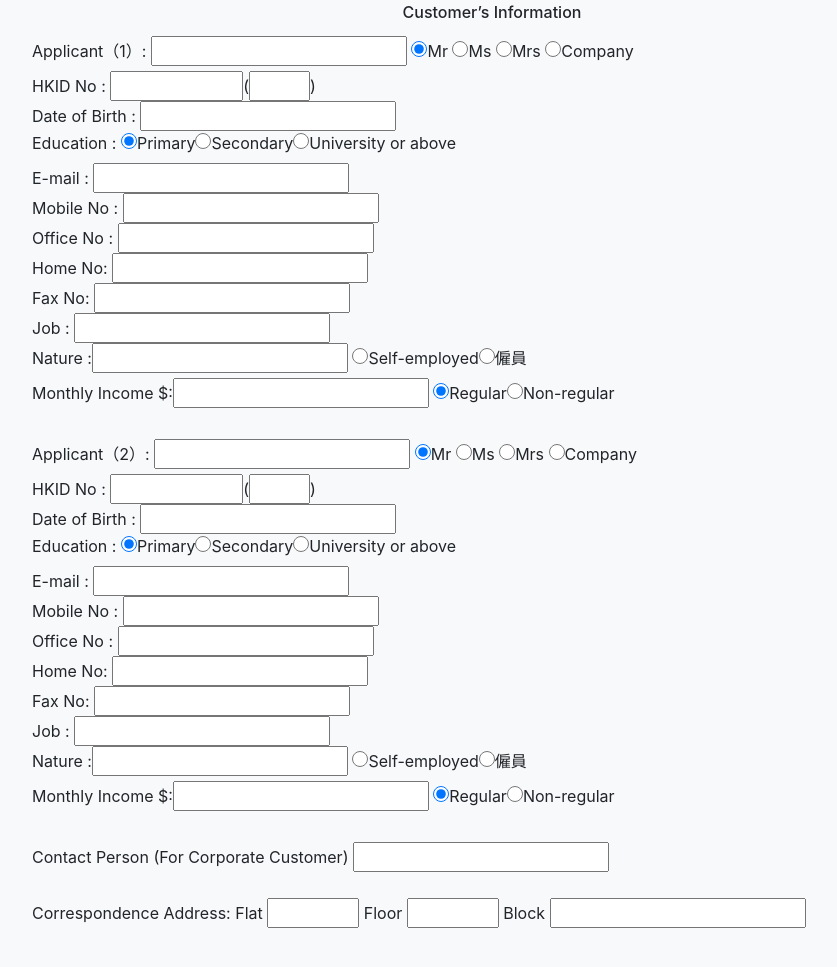
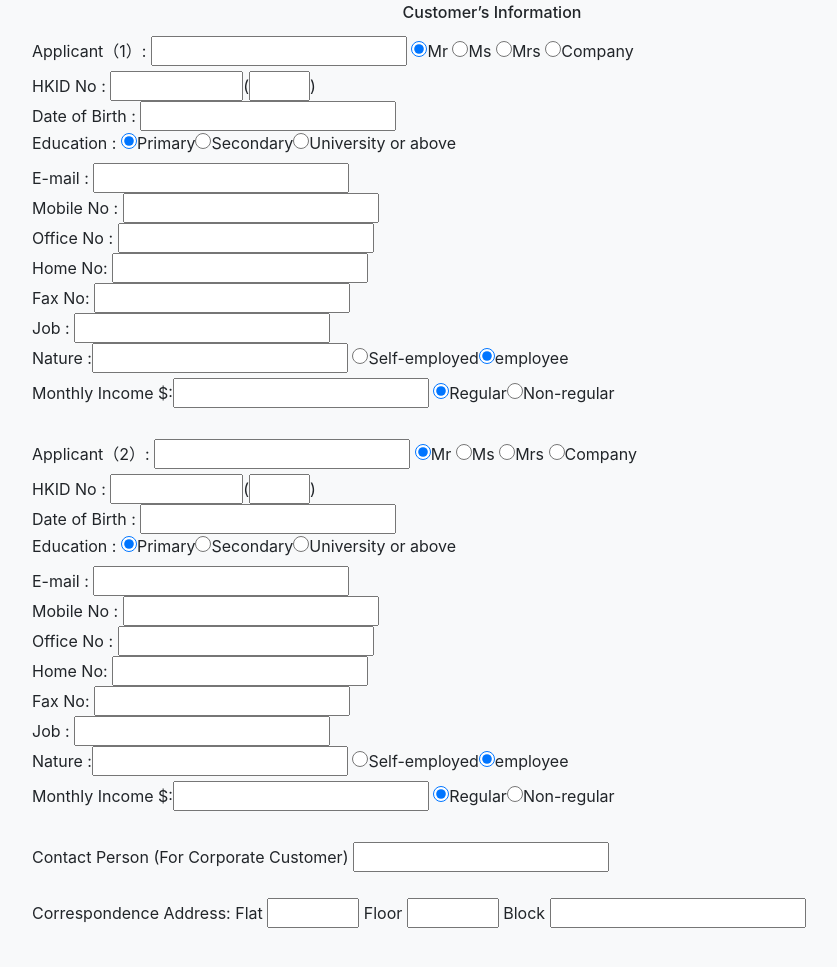
Before and after one commit to RYANCOAL9999/nodejsBlockChainTruffle, a website: page public/formHTML/form8eng.html in a window 1280 px wide. Shown: the part 319-1286 px from the top of the page, without its empty margins (148-985 px from the left). Drawn offline with nearby package versions, Linux system fonts and the light colour scheme.

```diff
--- a/public/formHTML/form8eng.html
+++ b/public/formHTML/form8eng.html
@@ -99,7 +99,7 @@
                            Fax No: <input type="number" name="userAFaxNumber"><br>
                            Job : <input type="text" name="userAPosition"><br>
                            Nature :<input type="text" name="userABusinessNature">
-                           <span class="sortOptions"><input type="radio" name="userAEmploy" value="Self-employed"><label for="Self-employed">Self-employed</label><input type="radio" name="userAEmploy" value="僱員"><label for="僱員">僱員</label></span><br>
+                           <span class="sortOptions"><input type="radio" name="userAEmploy" value="Self-employed"><label for="Self-employed">Self-employed</label><input type="radio" name="userAEmploy" value="employee" checked><label for="employee">employee</label></span><br>
                            Monthly Income $:<input type="text" class="amount" name="userAIncomeDollar">
                            <span class="sortOptions"><input type="radio" name="userAIncome" value="Regular" checked><label for="Regular">Regular</label><input type="radio" name="userAIncome" value="Non-regular"><label for="Non-regular">Non-regular</label></span><br>
                         </p>
@@ -120,7 +120,7 @@
                                                     Fax No: <input type="number" name="userBFaxNumber"><br>
                                                         Job : <input type="text" name="userBPosition"><br>
                                                             Nature :<input type="text" name="userBBusinessNature">
-                                                                <span class="sortOptions"><input type="radio" name="userBEmploy" value="Self-employed"><label for="Self-employed">Self-employed</label><input type="radio" name="userBEmploy" value="僱員"><label for="僱員">僱員</label></span><br>
+                                                                <span class="sortOptions"><input type="radio" name="userBEmploy" value="Self-employed"><label for="Self-employed">Self-employed</label><input type="radio" name="userBEmploy" value="employee" checked><label for="employee">employee</label></span><br>
                                                                 Monthly Income $:<input type="text" class="amount" name="userBIncomeDollar">
                                                                     <span class="sortOptions"><input type="radio" name="userBIncome" value="Regular" checked><label for="Regular">Regular</label><input type="radio" name="userBIncome" value="Non-regular"><label for="Non-regular">Non-regular</label></span><br>
                                                                     </p>
```
